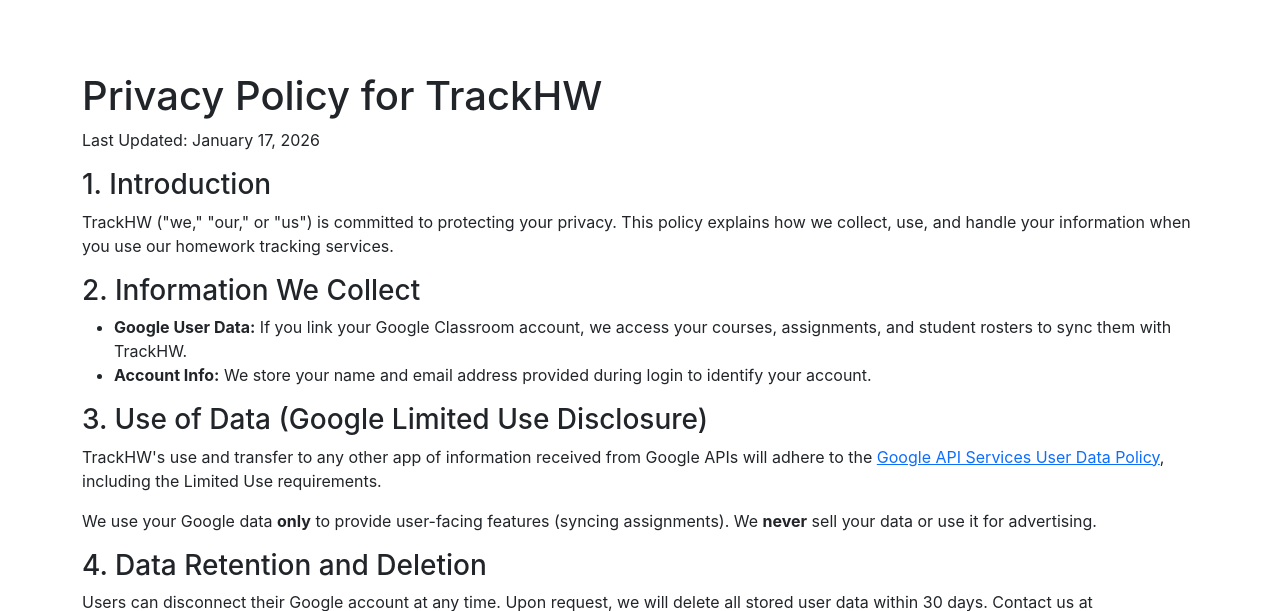
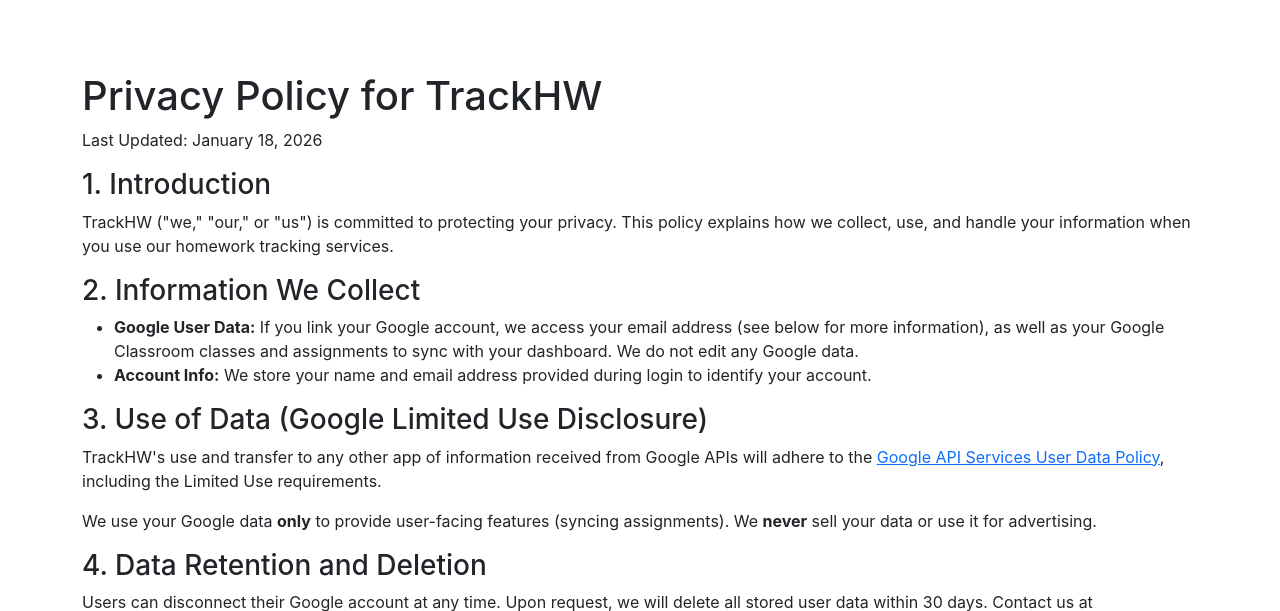
Before and after one commit to damelwani/homework, a Flask app: page /privacy in a window 1280 px wide. Shown: the part 57-668 px from the top of the page. Run offline with Flask 3, Linux system fonts and the light colour scheme; some libraries are stand-ins or nearby versions.

Commit message:
Update privacy.html

```diff
--- a/templates/privacy.html
+++ b/templates/privacy.html
@@ -5,14 +5,14 @@
 {% block main %}
 <div class="container mt-5">
     <h1>Privacy Policy for TrackHW</h1>
-    <p>Last Updated: January 17, 2026</p>
+    <p>Last Updated: January 18, 2026</p>
 
     <h3>1. Introduction</h3>
     <p>TrackHW ("we," "our," or "us") is committed to protecting your privacy. This policy explains how we collect, use, and handle your information when you use our homework tracking services.</p>
 
     <h3>2. Information We Collect</h3>
     <ul>
-        <li><strong>Google User Data:</strong> If you link your Google Classroom account, we access your courses, assignments, and student rosters to sync them with TrackHW.</li>
+        <li><strong>Google User Data:</strong> If you link your Google account, we access your email address (see below for more information), as well as your Google Classroom classes and assignments to sync with your dashboard. We do not edit any Google data.</li>
         <li><strong>Account Info:</strong> We store your name and email address provided during login to identify your account.</li>
     </ul>
 
```
